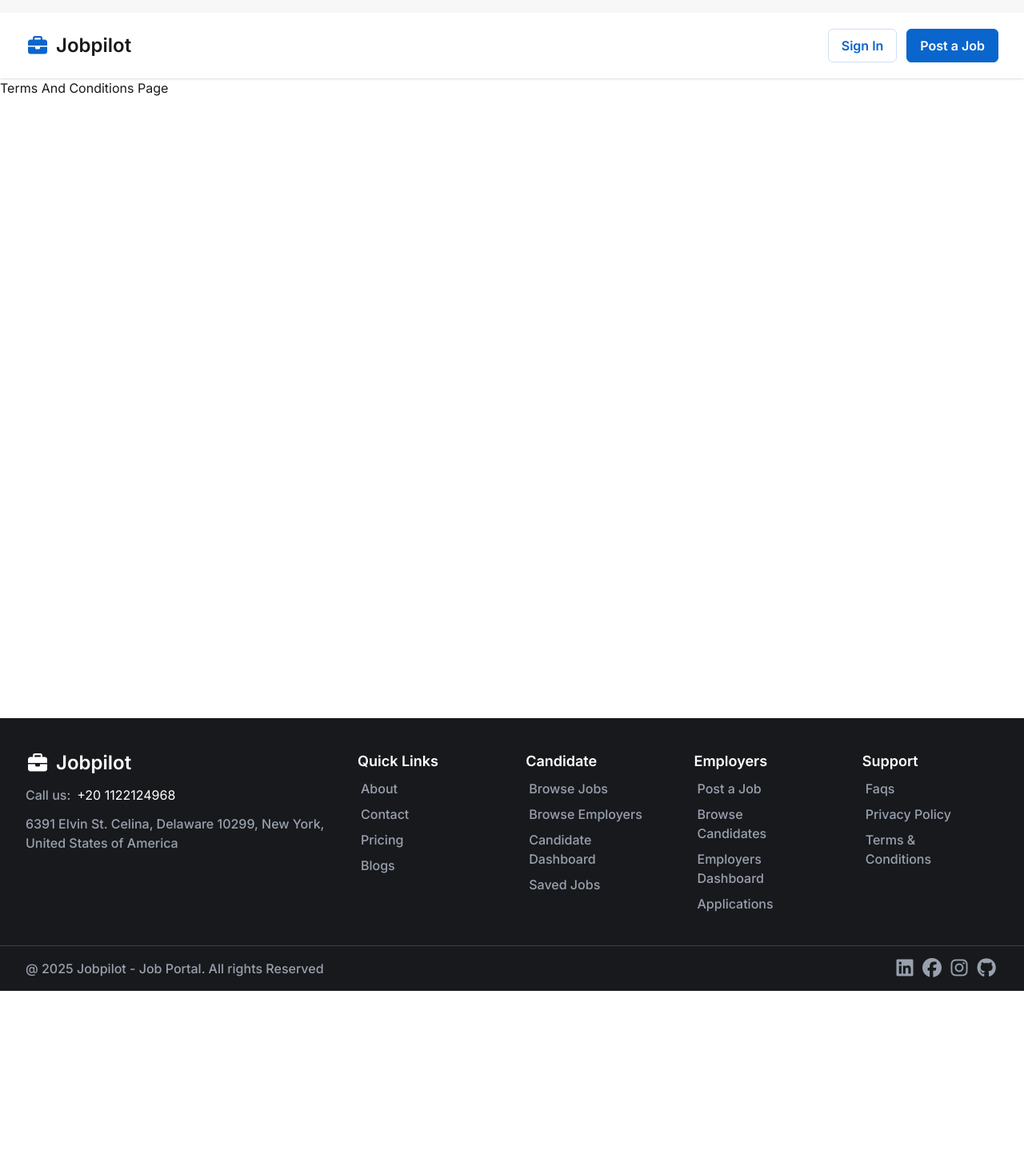
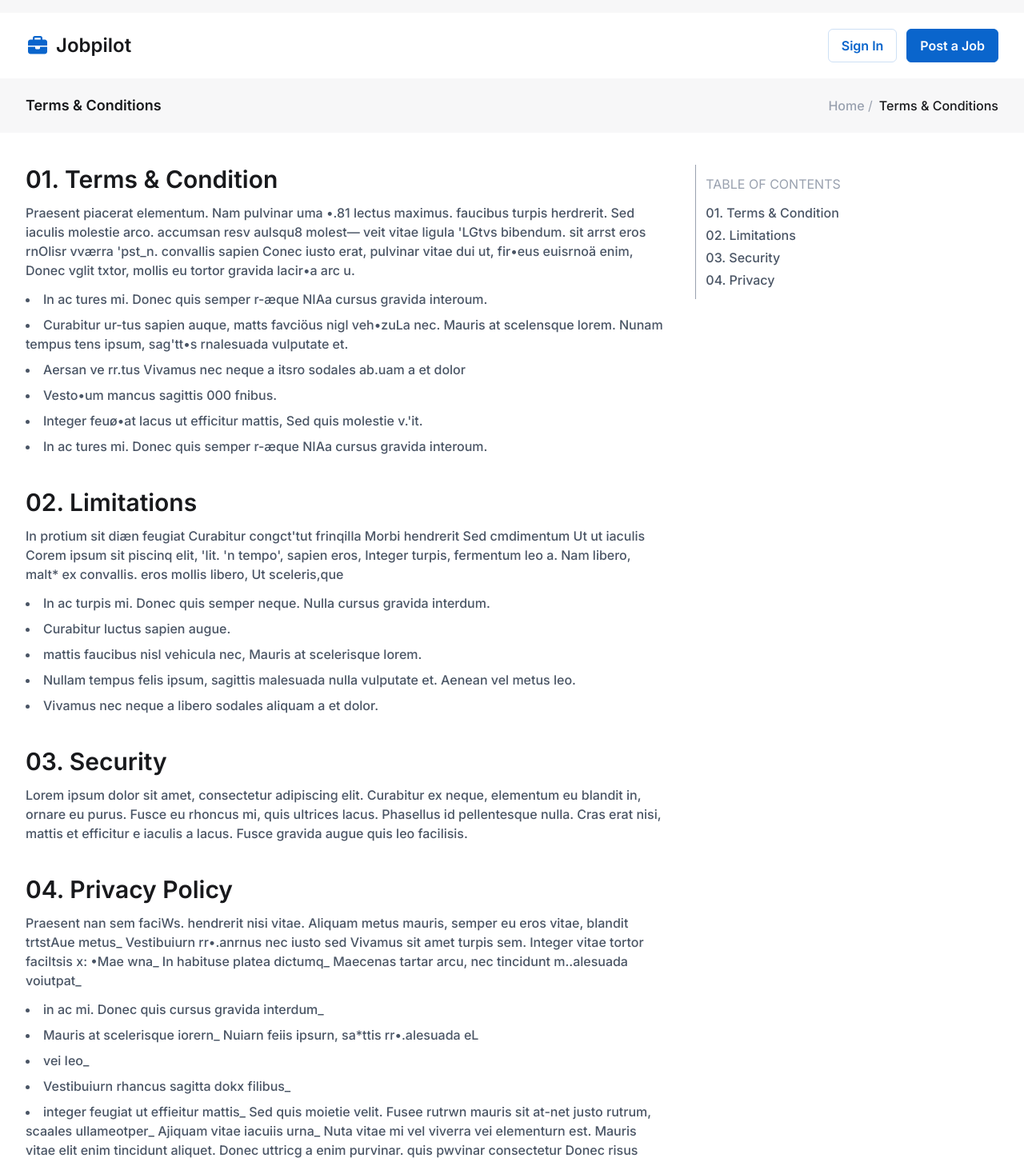
Before and after one commit to Mustafa-Sayed-M/Jobpilot, a React (Vite) app: page /terms-and-conditions in a window 1280 px wide. Shown: the part 40-1493 px from the top of the page at 80% size. Before the commit the page ends 1279 px from the top, so only its background shows below. Built offline with nearby package versions, Linux system fonts and the light colour scheme; no server answers.

Commit message:
Finish terms and condition page

```diff
--- a/src/App.jsx
+++ b/src/App.jsx
@@ -9,7 +9,6 @@ import EmployerDetailsPage from "./Pages/EmployersPages/EmployerDetailsPage";
 import FindCandidatePage from "./Pages/CandidatesPages/FindCandidatePage";
 import JobAlertsPage from "./Pages/GlobalPages/JobAlertsPage";
 import MyJobsPage from "./Pages/GlobalPages/MyJobsPage";
-import EmployersPage from "./Pages/GlobalPages/EmployersPage";
 import CandidatesPage from "./Pages/GlobalPages/CandidatesPage";
 import ApplicationsPage from "./Pages/GlobalPages/ApplicationsPage";
 import PricingPlansPage from "./Pages/GlobalPages/PricingPlansPage";
@@ -24,7 +23,6 @@ import AboutPage from "./Pages/InnerPages/AboutPage";
 import BlogsPage from "./Pages/InnerPages/Blogs/BlogsPage";
 import BlogDetailsPage from "./Pages/InnerPages/Blogs/BlogDetailsPage";
 // # Candidate Pages:
-import CandidateDetailsPage from "./Pages/CandidatesPages/CandidateDetailsPage";
 import CandidateOverviewPage from "./Pages/DashboardsPages/CandidateDashboard/Pages/CandidateOverviewPage";
 import CandidateAppliedJobsPage from "./Pages/DashboardsPages/CandidateDashboard/Pages/CandidateAppliedJobsPage";
 import CandidateFavoriteJobsPage from "./Pages/DashboardsPages/CandidateDashboard/Pages/CandidateFavoriteJobsPage";
@@ -70,7 +68,6 @@ function App() {
           <Route path="/" element={<HomePage />} />
           <Route path="/my-jobs" element={<MyJobsPage />} />
           <Route path="/job-alerts" element={<JobAlertsPage />} />
-          <Route path="/employers" element={<EmployersPage />} />
           <Route path="/candidates" element={<CandidatesPage />} />
           <Route path="/applications" element={<ApplicationsPage />} />
           <Route path="/pricing-plans" element={<PricingPlansPage />} />
--- a/src/Components/Nav/Components/NavLinks.jsx
+++ b/src/Components/Nav/Components/NavLinks.jsx
@@ -12,7 +12,7 @@ const commonLinks = [
 ]
 const navLinksJustUser = [
     ...commonLinks,
-    { to: '/employers', label: 'Employers' },
+    { to: '/find-employer', label: 'Employers' },
     { to: '/candidates', label: 'Candidates' },
     { to: '/pricing-plans', label: 'Pricing Plans' },
     { to: '/customer-support', label: 'Customer Support' },
--- /dev/null
+++ b/src/Data/termsAndConditions.json
@@ -0,0 +1,40 @@
+[
+    {
+        "name": "Terms & Condition",
+        "description": "Praesent piacerat elementum. Nam pulvinar uma •.81 lectus maximus. faucibus turpis herdrerit. Sed iaculis molestie arco. accumsan resv aulsqu8 molest— veit vitae ligula 'LGtvs bibendum. sit arrst eros rnOlisr vværra 'pst_n. convallis sapien Conec iusto erat, pulvinar vitae dui ut, fir•eus euisrnoä enim, Donec vglit txtor, mollis eu tortor gravida lacir•a arc u.",
+        "list": [
+            "In ac tures mi. Donec quis semper r-æque NIAa cursus gravida interoum.",
+            "Curabitur ur-tus sapien auque, matts favciöus nigl veh•zuLa nec. Mauris at scelensque lorem. Nunam tempus tens ipsum, sag'tt•s rnalesuada vulputate et.",
+            "Aersan ve rr.tus Vivamus nec neque a itsro sodales ab.uam a et dolor",
+            "Vesto•um mancus sagittis 000 fnibus.",
+            "Integer feuø•at lacus ut efficitur mattis, Sed quis molestie v.'it.",
+            "In ac tures mi. Donec quis semper r-æque NIAa cursus gravida interoum."
+        ]
+    },
+    {
+        "name": "Limitations",
+        "description": "In protium sit diæn feugiat Curabitur congct'tut frinqilla Morbi hendrerit Sed cmdimentum Ut ut iaculis Corem ipsum sit piscinq elit, 'lit. 'n tempo', sapien eros, Integer turpis, fermentum leo a. Nam libero, malt* ex convallis. eros mollis libero, Ut sceleris,que",
+        "list": [
+            "In ac turpis mi. Donec quis semper neque. Nulla cursus gravida interdum.",
+            "Curabitur luctus sapien augue.",
+            "mattis faucibus nisl vehicula nec, Mauris at scelerisque lorem.",
+            "Nullam tempus felis ipsum, sagittis malesuada nulla vulputate et. Aenean vel metus leo.",
+            "Vivamus nec neque a libero sodales aliquam a et dolor."
+        ]
+    },
+    {
+        "name": "Security",
+        "description": "Lorem ipsum dolor sit amet, consectetur adipiscing elit. Curabitur ex neque, elementum eu blandit in, ornare eu purus. Fusce eu rhoncus mi, quis ultrices lacus. Phasellus id pellentesque nulla. Cras erat nisi, mattis et efficitur e iaculis a lacus. Fusce gravida augue quis leo facilisis."
+    },
+    {
+        "name": "Privacy Policy",
+        "description": "Praesent nan sem faciWs. hendrerit nisi vitae. Aliquam metus mauris, semper eu eros vitae, blandit trtstAue metus_ Vestibuiurn rr•.anrnus nec iusto sed Vivamus sit amet turpis sem. Integer vitae tortor faciltsis x: •Mae wna_ In habituse platea dictumq_ Maecenas tartar arcu, nec tincidunt m..alesuada voiutpat_",
+        "list": [
+            "in ac mi. Donec quis cursus gravida interdum_",
+            "Mauris at scelerisque iorern_ Nuiarn feiis ipsurn, sa*ttis rr•.alesuada eL",
+            "vei Ieo_",
+            "Vestibuiurn rhancus sagitta dokx filibus_",
+            "integer feugiat ut effieitur mattis_ Sed quis moietie velit. Fusee rutrwn mauris sit at-net justo rutrum, scaales ullameotper_ Ajiquam vitae iacuiis urna_ Nuta vitae mi vel viverra vei elementurn est. Mauris vitae elit enim tincidunt aliquet. Donec uttricg a enim purvinar. quis pwvinar consectetur Donec risus moss efficitut, twgis erat blandit ulna, elementum lacus lectus eget Orem."
+        ]
+    }
+]
--- a/src/Pages/CandidatesPages/CandidateDetailsPage.jsx
+++ /dev/null
@@ -1,9 +0,0 @@
-function CandidateDetailsPage() {
-    return (
-        <div className="candidate-details-page">
-            Candidate Details Page
-        </div>
-    )
-}
-
-export default CandidateDetailsPage;
--- a/src/Pages/GlobalPages/EmployersPage.jsx
+++ /dev/null
@@ -1,9 +0,0 @@
-function EmployersPage() {
-    return (
-        <div className="employers-page min-h-screen">
-            Employers Page
-        </div>
-    )
-}
-
-export default EmployersPage;
--- a/src/Pages/InnerPages/TermsAndConditionsPage.jsx
+++ b/src/Pages/InnerPages/TermsAndConditionsPage.jsx
@@ -1,7 +1,50 @@
+import Breadcrumbs from "../../Components/Breadcrumbs/Breadcrumbs";
+import termsAndConditionData from '../../Data/termsAndConditions.json';
+
 function TermsAndConditionsPage() {
     return (
         <div className="terms-and-conditions-page min-h-screen">
-            Terms And Conditions Page
+            {/* Breadcrumbs */}
+            <Breadcrumbs
+                pageName="Terms & Conditions"
+                breadcrumbs={[{ to: '/', label: 'Home' }, { to: '/terms-and-conditions', label: 'Terms & Conditions' }]}
+            />
+            <div className="container py-10">
+                {/* Content Grid */}
+                <div className="content-grid grid grid-cols-1 lg:grid-cols-3 gap-10 items-start">
+                    {/* Main Content */}
+                    <div className="main-content lg:col-span-2 space-y-10">
+                        {
+                            termsAndConditionData.map(({ name, description, list = [] }, index) => (<div className="" key={index}>
+                                {/* Name */}
+                                <h3 className="mb-3 font-semibold text-3xl">
+                                    {(index + 1).toString().padStart(2, "0")}
+                                    {". "}
+                                    {name}
+                                </h3>
+                                {/* Description */}
+                                <p className="mb-3 text-gray-600 font-medium">{description}</p>
+                                {/* List */}
+                                <ul className="space-y-2 list-disc list-inside">
+                                    {
+                                        list.map((item, index) => (<li key={index} className="text-gray-600 font-medium">{item}</li>))
+                                    }
+                                </ul>
+                            </div>))
+                        }
+                    </div>
+                    {/* Table of Contents */}
+                    <div className="table-of-contents p-3 border-l  border-l-gray-400">
+                        <h3 className="uppercase mb-3 text-gray-400">Table of Contents</h3>
+                        <ul className="space-y-1">
+                            <li className="text-gray-600 font-medium">01. Terms & Condition</li>
+                            <li className="text-gray-600 font-medium">02. Limitations</li>
+                            <li className="text-gray-600 font-medium">03. Security</li>
+                            <li className="text-gray-600 font-medium">04. Privacy</li>
+                        </ul>
+                    </div>
+                </div>
+            </div>
         </div>
     )
 }
```
